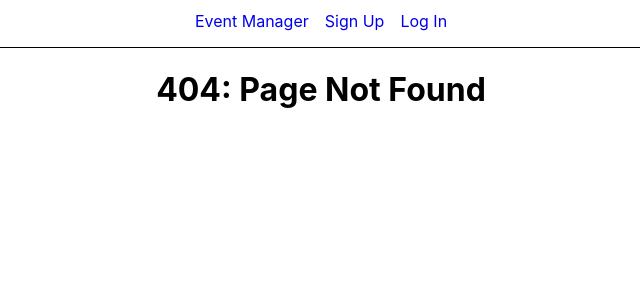
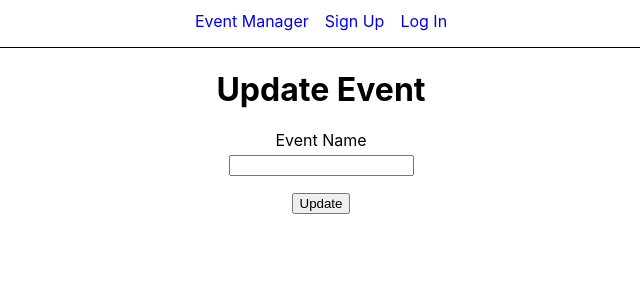
Before and after one commit to JacobStephens2/event-manager-ui, a React (Create React App) app: page /update-event in a window 1280 px wide. Before the commit this address had no page. Shown: the top 300 px of the page, without its empty margins (319-959 px from the left). Built offline with nearby package versions, Linux system fonts and the light colour scheme; no server answers.

Commit message:
add event updating

```diff
--- a/src/App.js
+++ b/src/App.js
@@ -7,10 +7,11 @@ import {
 import Home from './routes/Home';
 import Login from './routes/Login';
 import SignUp from './routes/SignUp';
-import Events from './routes/Events';
 import NotFound from './routes/NotFound';
 import Nav from './components/Nav.js';
-import CreateEvent from './routes/CreateEvent';
+import CreateEvent from './routes/Events/CreateEvent';
+import ReadEvents from './routes/Events/ReadEvents';
+import UpdateEvent from './routes/Events/UpdateEvent';
 
 function App() {
   return (
@@ -21,8 +22,9 @@ function App() {
           <Route path="/" element={<Home />} />
           <Route path="/login" element={<Login />} />
           <Route path="/sign-up" element={<SignUp />} />
-          <Route path="/events" element={<Events />} />
+          <Route path="/events" element={<ReadEvents />} />
           <Route path="/create-event" element={<CreateEvent />} />
+          <Route path="/update-event" element={<UpdateEvent />} />
           <Route path="*" element={<NotFound />} />
         </Routes>
       </BrowserRouter>
--- a/src/routes/CreateEvent.js
+++ b/src/routes/Events/CreateEvent.js
@@ -8,7 +8,7 @@ function CreateEvent() {
     <>
       <h1>Create Event</h1>
       <Formik
-        initialValues={{ name: '', password: '' }}
+        initialValues={{ name: '' }}
         validationSchema={Yup.object({
           name: Yup.string()
             .required('Required')
--- a/src/routes/Events.js
+++ b/src/routes/Events/ReadEvents.js
@@ -1,7 +1,8 @@
 import React, { useState, useEffect } from 'react';
-import './Events.css';
+import './ReadEvents.css';
+import { Link } from "react-router-dom";
 
-function Events() {
+function ReadEvents() {
 
   const [events, setEvents] = useState([]);
 
@@ -26,13 +27,15 @@ function Events() {
       <h1>Events</h1>
       <ul>
         {events.map((event) =>
-          <li key={event.id}>
-            {event.name}
-          </li>
+          <Link to={'/update-event?id=' + event.id} key={event.id}>
+            <li key={event.id}>
+              {event.name}
+            </li>
+          </Link>
         )}
       </ul>
     </>
   );
 }
 
-export default Events;
+export default ReadEvents;
--- /dev/null
+++ b/src/routes/Events/UpdateEvent.js
@@ -0,0 +1,70 @@
+import React, { useState, useEffect } from 'react';
+import { Formik, Form, Field, ErrorMessage } from 'formik';
+import * as Yup from 'yup';
+
+function UpdateEvent() {
+
+  const [event, setEvent] = useState([]);
+
+  const queryString = window.location.search;
+  console.log(queryString);
+  const urlParams = new URLSearchParams(queryString);
+  const id = urlParams.get('id')
+
+  useEffect(() => {
+    const fetchEvents = async () => {
+      fetch(process.env.REACT_APP_API_ORIGIN + '/event/' + id, {
+        method: 'GET',
+        credentials: 'include'
+      })
+        .then(response => response.json())
+        .then(data => {
+          console.log(data);
+          setEvent(data);
+        });
+    };
+    fetchEvents();
+  }, [])
+
+  let eventName = event.name;
+
+  return (
+    <>
+      <h1>Update Event</h1>
+      <Formik
+        enableReinitialize
+        initialValues={{ name: event.name, id: id }}
+        validationSchema={Yup.object({
+          name: Yup.string()
+            .required('Required')
+        })}
+        onSubmit={(values, { setSubmitting }) => {
+          setSubmitting(false);
+          fetch(process.env.REACT_APP_API_ORIGIN + '/update-event/' + id, {
+            method: 'PUT',
+            credentials: 'include',
+            headers: {
+              'Content-Type': 'application/json',
+            },
+            body: JSON.stringify(values, null, 2)
+          })
+            .then(response => response.json())
+            .then(data => {
+              console.log(data);
+            })
+        }}
+      >
+        <Form>
+          <label htmlFor="name">Event Name</label>
+          <Field name="name" type="text" />
+          <ErrorMessage name="name" />
+
+          <button type="submit">Update</button>
+        </Form>
+      </Formik>
+
+    </>
+  );
+}
+
+export default UpdateEvent;
```
Also changed, not shown: src/routes/Events/ReadEvents.css (renamed from src/routes/Events.css).
